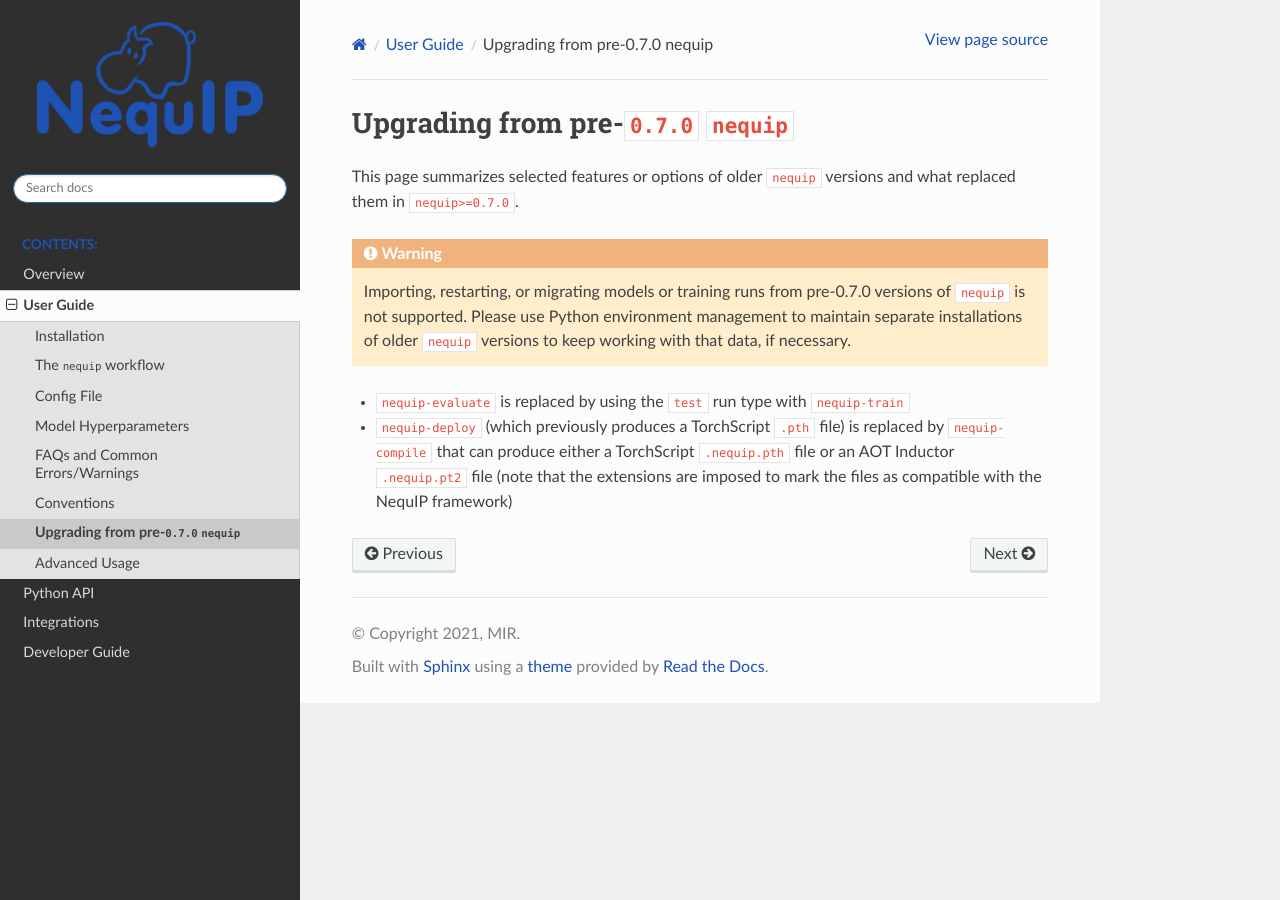
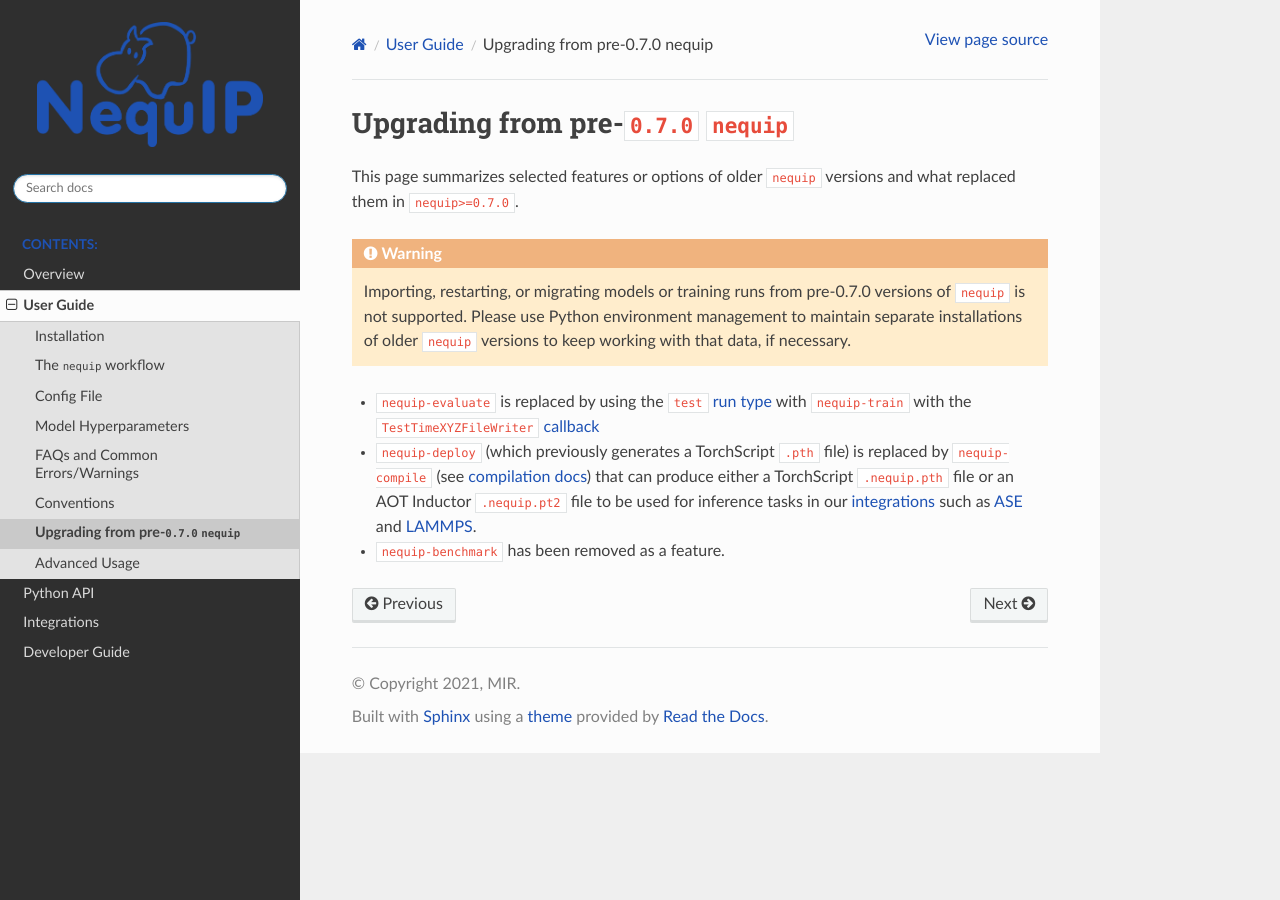
Before and after one commit to mir-group/nequip, a Sphinx documentation site: the page built from docs/guide/upgrading.md, in a window 1280 px wide. Built offline with Sphinx 7.4.7 and the Read the Docs theme 3.1.0, drawn with Linux system fonts in a browser that asks for light colours.

Commit message:
update upgradings docs

````diff
--- a/docs/guide/upgrading.md
+++ b/docs/guide/upgrading.md
@@ -6,5 +6,6 @@ This page summarizes selected features or options of older `nequip` versions and
 Importing, restarting, or migrating models or training runs from pre-0.7.0 versions of `nequip` is not supported.  Please use Python environment management to maintain separate installations of older `nequip` versions to keep working with that data, if necessary.
 ```
 
- - `nequip-evaluate` is replaced by using the `test` run type with `nequip-train`
- - `nequip-deploy` (which previously produces a TorchScript `.pth` file) is replaced by `nequip-compile` that can produce either a TorchScript `.nequip.pth` file or an AOT Inductor `.nequip.pt2` file (note that the extensions are imposed to mark the files as compatible with the NequIP framework)
+ - `nequip-evaluate` is replaced by using the `test` [run type](config.md#run) with `nequip-train` with the `TestTimeXYZFileWriter` [callback](../api/callbacks.rst)
+ - `nequip-deploy` (which previously generates a TorchScript `.pth` file) is replaced by `nequip-compile` (see [compilation docs](workflow.md#compilation)) that can produce either a TorchScript `.nequip.pth` file or an AOT Inductor `.nequip.pt2` file to be used for inference tasks in our [integrations](../integrations/all.rst) such as [ASE](../integrations/ase.md) and [LAMMPS](../integrations/lammps.md).
+ - `nequip-benchmark` has been removed as a feature.
````
